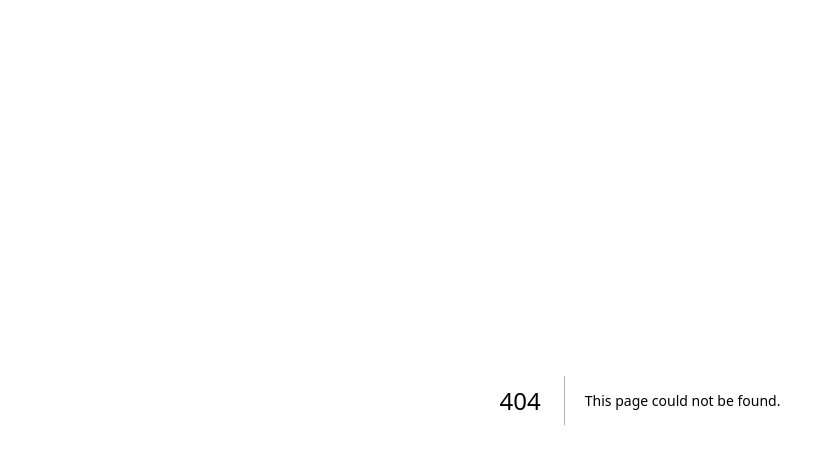
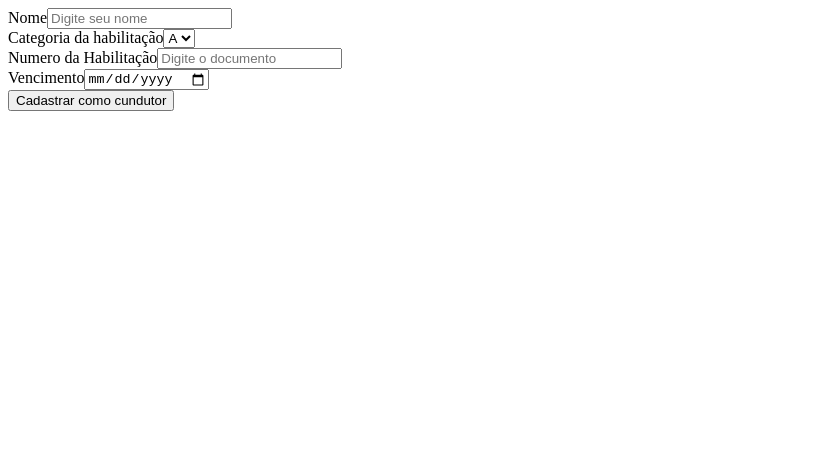
Before and after one commit to sergioruza/deslocamento-veicular, a Next.js app: page /signup-form/conductor in a window 1280 px wide. Before the commit this address had no page. Shown: the top 464 px of the page, without its empty margins (0-835 px from the left). Built offline with nearby package versions, Linux system fonts and the light colour scheme.

Commit message:
feat: implements registration form for driver

```diff
--- /dev/null
+++ b/src/components/FormRegisterCunductor.tsx
@@ -0,0 +1,89 @@
+import { useRouter } from 'next/router';
+import React from 'react';
+import { FieldValues, UseFormRegister, useForm } from 'react-hook-form';
+
+import Button from './Button';
+import Input from './Input';
+import Select from './Select';
+
+import { yupResolver } from '@hookform/resolvers/yup';
+import axios from 'axios';
+import useLocalStorage from 'hooks/useLocalStorage';
+import schemaRegisterConductor from 'validations/schemaRegisterCunductor';
+
+interface IconductorStorage {
+  nome: string;
+  numeroHabilitacao: string;
+}
+
+function FormRegisterCunductor() {
+  const route = useRouter();
+  const [value, setValue] = useLocalStorage<IconductorStorage>('conductor', {
+    nome: '',
+    numeroHabilitacao: ''
+  });
+  const {
+    register,
+    handleSubmit: onSubmit,
+    formState: { errors }
+  } = useForm({ resolver: yupResolver(schemaRegisterConductor) });
+  const handleSubmit = async (newValues: FieldValues) => {
+    const request = await axios.post(
+      'https://api-deslocamento.herokuapp.com/api/v1/Condutor',
+      {
+        ...newValues
+      }
+    );
+    if (request.status !== 200) {
+      return alert('Algum erro aconteceu, tente novamente');
+    }
+    if (typeof setValue === 'function') {
+      setValue({
+        ...value,
+        nome: newValues.nome,
+        numeroHabilitacao: newValues.numeroHabilitacao
+      });
+    }
+    route.push('/conductor-home');
+  };
+  return (
+    <form onSubmit={onSubmit(handleSubmit)}>
+      <Input
+        label="Nome"
+        name="nome"
+        register={register as unknown as UseFormRegister<FieldValues>}
+        placeholder="Digite seu nome"
+        errors={errors}
+      />
+
+      <Select
+        register={register as unknown as UseFormRegister<FieldValues>}
+        options={['A', 'B', 'C', 'D', 'E']}
+        label="Categoria da habilitação"
+        name="categoriaHabilitacao"
+      />
+
+      <Input
+        name="numeroHabilitacao"
+        placeholder="Digite o documento"
+        register={register as unknown as UseFormRegister<FieldValues>}
+        label="Numero da Habilitação"
+        errors={errors}
+        type="number"
+      />
+
+      <Input
+        name="vencimentoHabilitacao"
+        placeholder="Digite o logradouro"
+        register={register as unknown as UseFormRegister<FieldValues>}
+        label="Vencimento"
+        errors={errors}
+        type="date"
+      />
+
+      <Button type="submit" actionName="Cadastrar como cundutor" />
+    </form>
+  );
+}
+
+export default FormRegisterCunductor;
--- /dev/null
+++ b/src/pages/signup-form/conductor.tsx
@@ -0,0 +1,13 @@
+import React from 'react';
+
+import FormRegisterCunductor from 'components/FormRegisterCunductor';
+
+function conductor() {
+  return (
+    <div>
+      <FormRegisterCunductor />
+    </div>
+  );
+}
+
+export default conductor;
--- /dev/null
+++ b/src/validations/schemaRegisterCunductor.ts
@@ -0,0 +1,16 @@
+import { object, string } from 'yup';
+
+const CAMPO_OBRIGATORIO = 'Campo obrigatório';
+
+const schemaRegisterConductor = object({
+  nome: string()
+    .required(CAMPO_OBRIGATORIO)
+    .min(5, 'O campo deve ter no mínimo 5 caracteres'),
+  numeroHabilitacao: string()
+    .required(CAMPO_OBRIGATORIO)
+    .min(8, 'O campo deve ter 8 caracteres'),
+  categoriaHabilitacao: string().required(CAMPO_OBRIGATORIO),
+  vencimentoHabilitacao: string().required(CAMPO_OBRIGATORIO)
+});
+
+export default schemaRegisterConductor;
```
Also changed, not shown: src/components/FormLoginCunductor.tsx (added, +7 -0 lines), src/pages/signin-form/conductor.tsx (added, +7 -0 lines).
